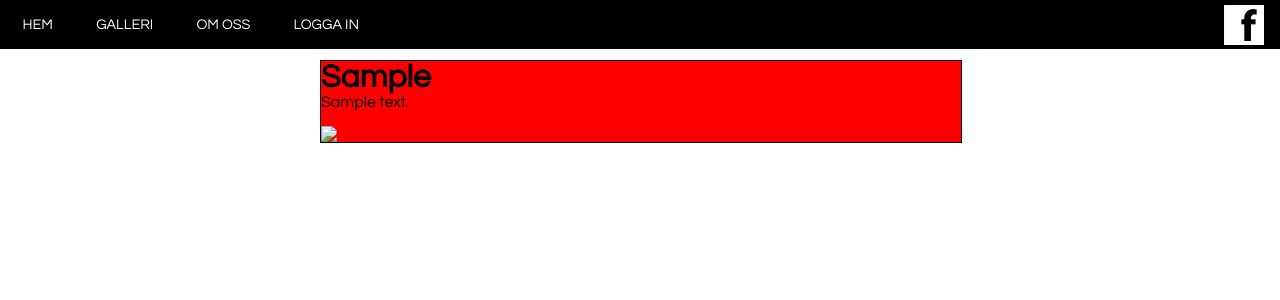
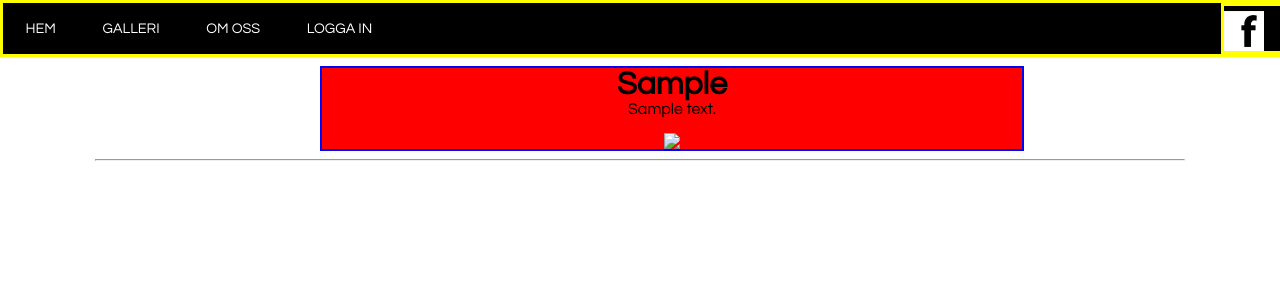
Before and after one commit to joniz/Projekt, a PHP site: page / in a window 1280 px wide. Shown: the top 300 px of the page. Run offline with PHP 8.4, Linux system fonts and the light colour scheme; tables that the repository leaves empty or names only in its code hold one stand-in row (values such as "Sample post"); some libraries are stand-ins or nearby versions.

Commit message:
tagit bort alla echo och fixat inlägg diven

```diff
--- a/gymarbete/default.css
+++ b/gymarbete/default.css
@@ -3,12 +3,22 @@
 		height: 100%;
 	}
 
+	.inlaggh1{
+		position: center;
+
+	}
+
+	hr{
+		size: 3px;
+		background-color: #000000;
+		width: 85%;
+	}
+
 	#inlaggarea{
-		border:1px solid black;
-		position:absolute;
+		border:2px solid blue;
+		text-align:center;
      	margin-left: 25%;
-     	margin-right: 25%;
-     	width: 50%;
+     	width: 700px;
      	background:red;
      	margin-top: 10px;
 	}
@@ -240,11 +250,15 @@
 		text-align: center;
 		}
 
+	div{
+		border: 3px solid yellow;
+	}
+
     #div2{
 
         margin-left: 180px;
         border: solid black 5px;
-	    position: absolute;
+	    position: fixed;
 	    z-index: 2;
         display: none;
         background-color: black;
--- a/gymarbete/index.php
+++ b/gymarbete/index.php
@@ -25,12 +25,13 @@ $stmt = $dbh->query('SELECT * FROM tbl_inlagg ORDER BY inlagg_id DESC');
 
 while($inlagg = $stmt->fetch(PDO::FETCH_ASSOC)) {
 				printf("
+
 					<div id='inlaggarea'>
-					<h1>%s</h1>
+					<h1 class='inlaggh1'>%s</h1>
 					<p>%s</p>
-					<img src='file:///C:/Users/g132029/Dropbox/Webbserverprogrammering/www/Projekt/gymarbete/uploads/%s'></img>
-
-
+					<img src=file:///C:/Users/g132029/Dropbox/Webbserverprogrammering/www/Projekt/gymarbete/uploads/%s></img>
+					</div>
+					<hr>
 
 					",
 
--- a/gymarbete/startend.php
+++ b/gymarbete/startend.php
@@ -2,37 +2,37 @@
 
 
 function top() {
+?>
 
-		echo"<html>\n";
-      echo"<head>\n";
+		<html>
+      <head>
 
-		echo" <meta  charset=utf-8 />";
+		 <meta  charset=utf-8 />
 
-		echo"<link href=\"default.css\" rel=\"stylesheet\" type=\"text/css\"/>";
-		echo"<link href=\"http://fonts.googleapis.com/css?family=Source+Sans+Pro:200,300,400,600,700,900|Quicksand:400,700|Questrial\" rel=\"stylesheet\" />";
-		echo"<link href=\"fonts.css\" rel=\"stylesheet\" type=\"text/css\" media=\"all\" />";
+		<link href="default.css" rel="stylesheet" type="text/css">
+		<link href="http://fonts.googleapis.com/css?family=Source+Sans+Pro:200,300,400,600,700,900|Quicksand:400,700|Questrial" rel="stylesheet">
+		<link href="fonts.css" rel="stylesheet" type="text/css" media="all">
 
-?>
+
+
+
+  </head>
+      <body>
+
+
+
+		<div id="header" class="container">
+
+
+
+			<div id="menu">
+				<ul>
+					<li class="active"><a href="index.php" title="\">Hem</a></li>
+					<li><a href="galleri.php"  title="\">Galleri</a></li>
+					<li><a href="omoss.php"  title="\">Om oss</a></li>
 
 
 <?php
-  echo"</head>\n";
-      echo"<body>\n";
-
-
-
-		echo"<div id=\"header\" class=\"container\">";
-
-
-
-			echo"<div id=\"menu\">";
-				echo"<ul>";
-					echo"<li class=\"active\"><a href=\"index.php\"  title=\"\">Hem</a></li>";
-					echo"<li><a href=\"galleri.php\"  title=\"\">Galleri</a></li>";
-					echo"<li><a href=\"omoss.php\"  title=\"\">Om oss</a></li>";
-
-
-
 
 	               	if(isset($_SESSION['admin'])){
 
@@ -56,41 +56,43 @@ function top() {
 
                     }
 
-
-				echo"</ul>";
+?>
+				</ul>
 
 
-        echo"</div>";
+        </div>
 
-    echo"<div class=\"face\"><a class =\"test\" 	href=\"\"><img src=\"fbliten.png\"></a>";
+    <div class="face"><a class ="test" 	href="\"><img src="fbliten.png"></a>
 
-    echo"</div>";
+    </div>
 
-        echo"</div>";
+        </div>
 
 
 
 
 
 
-			echo"<div id=\"content\">\n";
+			<div id="content">
 
-     echo"<div id =\"div2\">
-        <form method = \"POST\" action = \"check.php\" name=\"login\" class =\"Login\">\n";
+     <div id ="div2">
+        <form method ="POST" action ="check.php" name="login" class ="Login">
 
-  				echo"<fieldset>\n";
-      		    echo"<label for = \"username\">Användarnamn</label>\n";
-      			echo"<input type =\"text\" name = \"username\">\n";
-      			echo"<label for = \"password\">Lösenord</label>\n";
-      			echo"<input type = \"password\" name=\"password\">\n";
-      			echo"<button>Logga in</button>\n";
-  				echo"</fieldset>\n";
-  				echo"</form>";
+  				<fieldset>
+      		    <label for ="username">Användarnamn</label>
+      			<input type ="text" name ="username">
+      			<label for ="password">Lösenord</label>
+      			<input type ="password" name="password">
+      			<button>Logga in</button>
+  				</fieldset>
+  				</form>
 
-        echo"</div>";
+        </div>
 
-        echo"</div>";
+        </div>
 
+<?php
+        //STÄNGER TOP-FUNKTIONEN
         }
 
 
```
